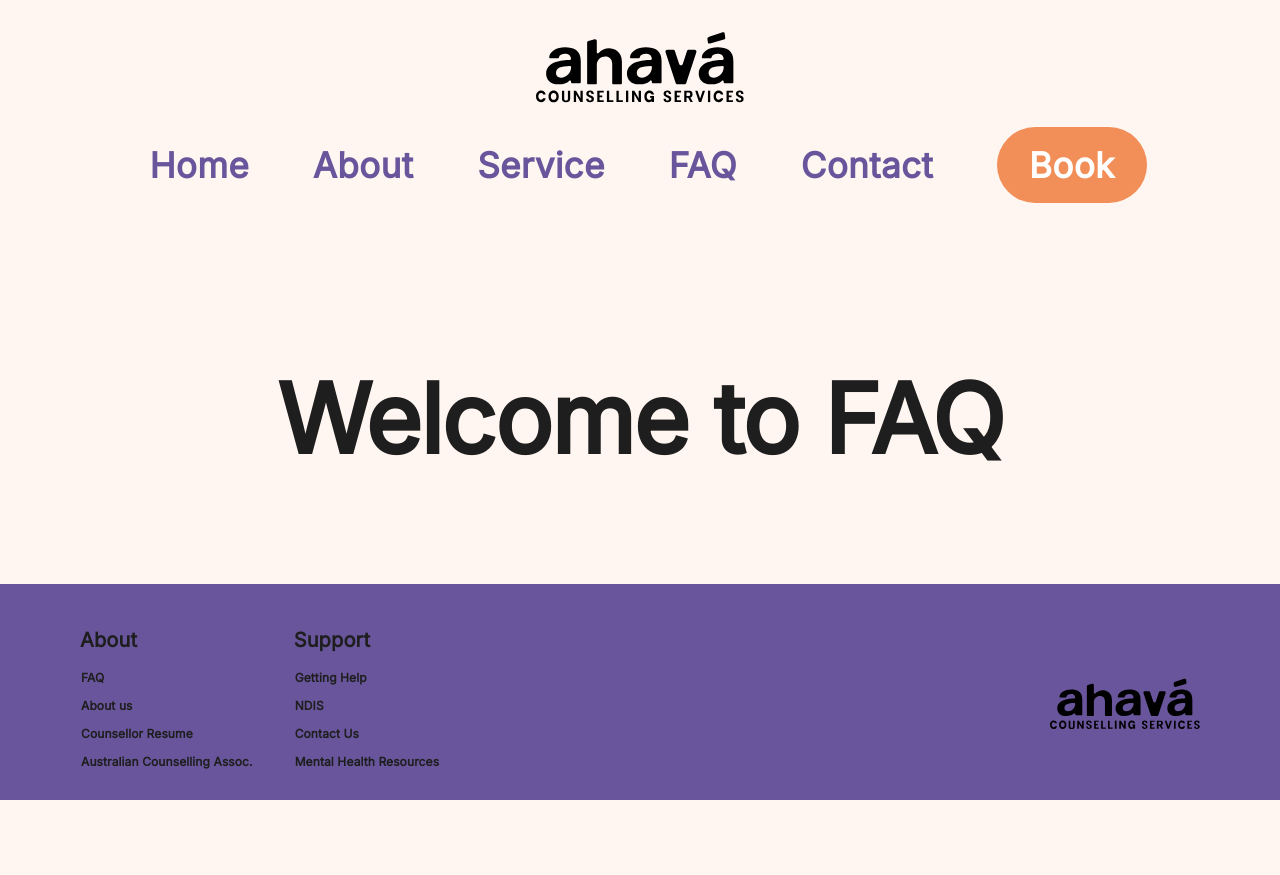
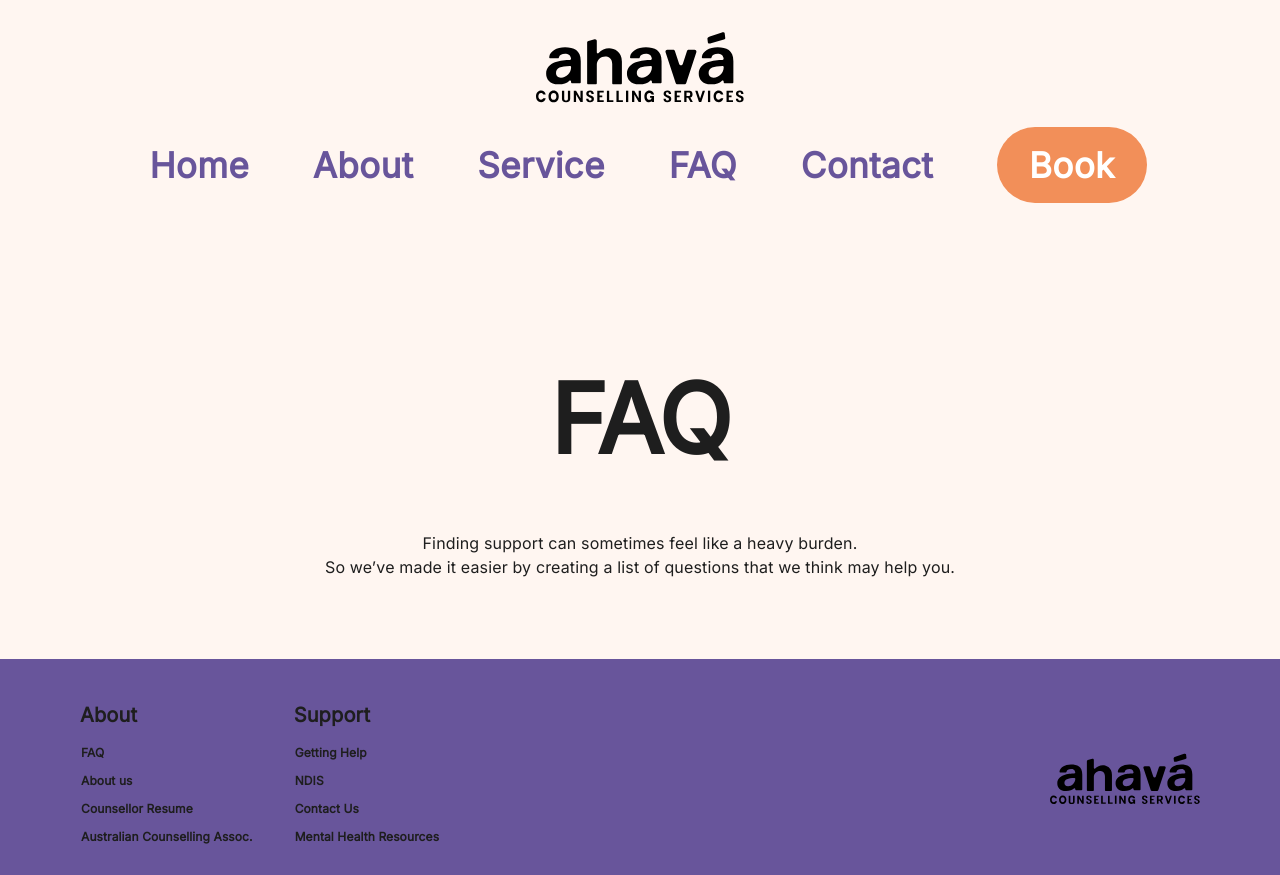
Before and after one commit to JoaoSoaresDev/avaha-webapp, a React (Create React App) app: page /faq in a window 1280 px wide. Before the commit the page ends 800 px from the top, so only its background shows below. Built offline with nearby package versions, Linux system fonts and the light colour scheme.

Commit message:
feat(FAQ): starting FAQ page (not finished)

```diff
--- /dev/null
+++ b/src/components/faq/index.ts
@@ -0,0 +1 @@
+export * from "./questions";
--- a/src/components/index.ts
+++ b/src/components/index.ts
@@ -2,3 +2,4 @@ export * from "./about";
 export * from "./home";
 export * from "./layout";
 export * from "./services";
+export * from "./shared";
--- a/src/pages/faq/index.tsx
+++ b/src/pages/faq/index.tsx
@@ -1,10 +1,24 @@
 import { Box, Typography, useTheme } from "@mui/material";
 import "@fontsource/inter";
+import {
+  AboutPresentation,
+  AssociatedBodies,
+  Specialties,
+  Values,
+} from "@/components";
+import { motion } from "framer-motion";
 
 export const FAQ = () => {
   const theme = useTheme();
 
   return (
+    <motion.main
+      className="main__container"
+      initial={{ opacity: 0 }}
+      animate={{ opacity: 1 }}
+      exit={{ opacity: 0 }}
+      transition={{ duration: 1.5 }}
+    >
       <Box
         display={"flex"}
         alignItems={"center"}
@@ -13,9 +27,24 @@ export const FAQ = () => {
         width={"100%"}
         textAlign={"center"}
         py={10}
-      gap={8}
+        gap={18}
       >
-      <Typography variant={"h1"}>Welcome to FAQ</Typography>
+        <Box
+          display={"flex"}
+          flexDirection={"column"}
+          alignItems={"center"}
+          gap={7}
+        >
+          <Typography variant={"h1"}>FAQ</Typography>
+
+          <Typography variant={"body1"} fontWeight={450}>
+            Finding support can sometimes feel like a heavy burden.
+            <br />
+            So we’ve made it easier by creating a list of questions that we
+            think may help you.
+          </Typography>
         </Box>
+      </Box>
+    </motion.main>
   );
 };
```
Also changed, not shown: src/components/faq/questions/index.tsx (added, +9 -0 lines). Lines whose indentation alone changed are shown as unchanged.
